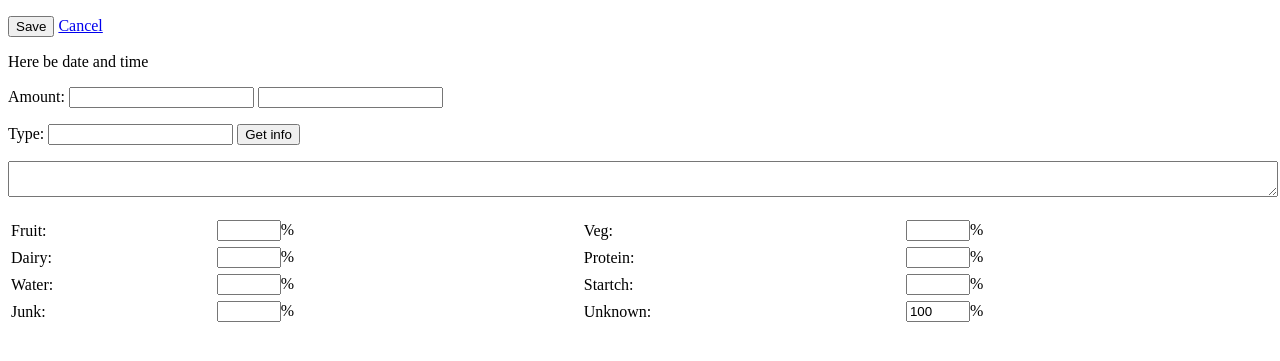
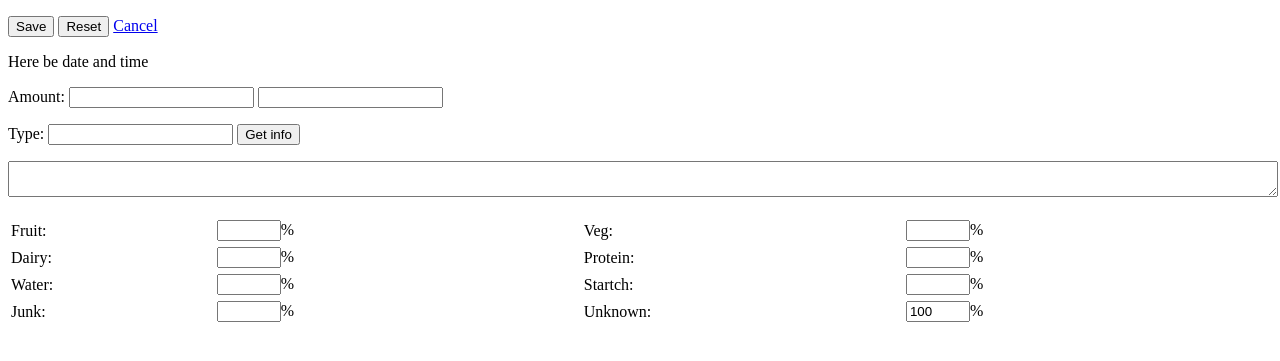
Before and after one commit to LindaLinsefors/Food-log, a Django app: page /food_entry/1/ in a window 1280 px wide. Shown: the top 361 px of the page. Run offline with Django 3.2, Linux system fonts and the light colour scheme; data that the repository does not hold is empty; parts of the project's set-up code (start-up, migrations or seed data) failed here and were passed over; some libraries are stand-ins or nearby versions.

Commit message:
reset button

```diff
--- a/food/templates/food/food_etnry.html
+++ b/food/templates/food/food_etnry.html
@@ -70,9 +70,10 @@
 
 </head>
 <body>
-    <form method="POST" name="form"> {% csrf_token %}
+    <form method="POST" name="form" id="form"> {% csrf_token %}
         <p>
             <input type="submit" value="Save">
+            <input type="reset" value="Reset">
             <a href="{% url 'home' %}">Cancel</a>
             {% if food_entry %}
             <a href="{% url 'delete_food_entry' food_entry.id %}"
```
